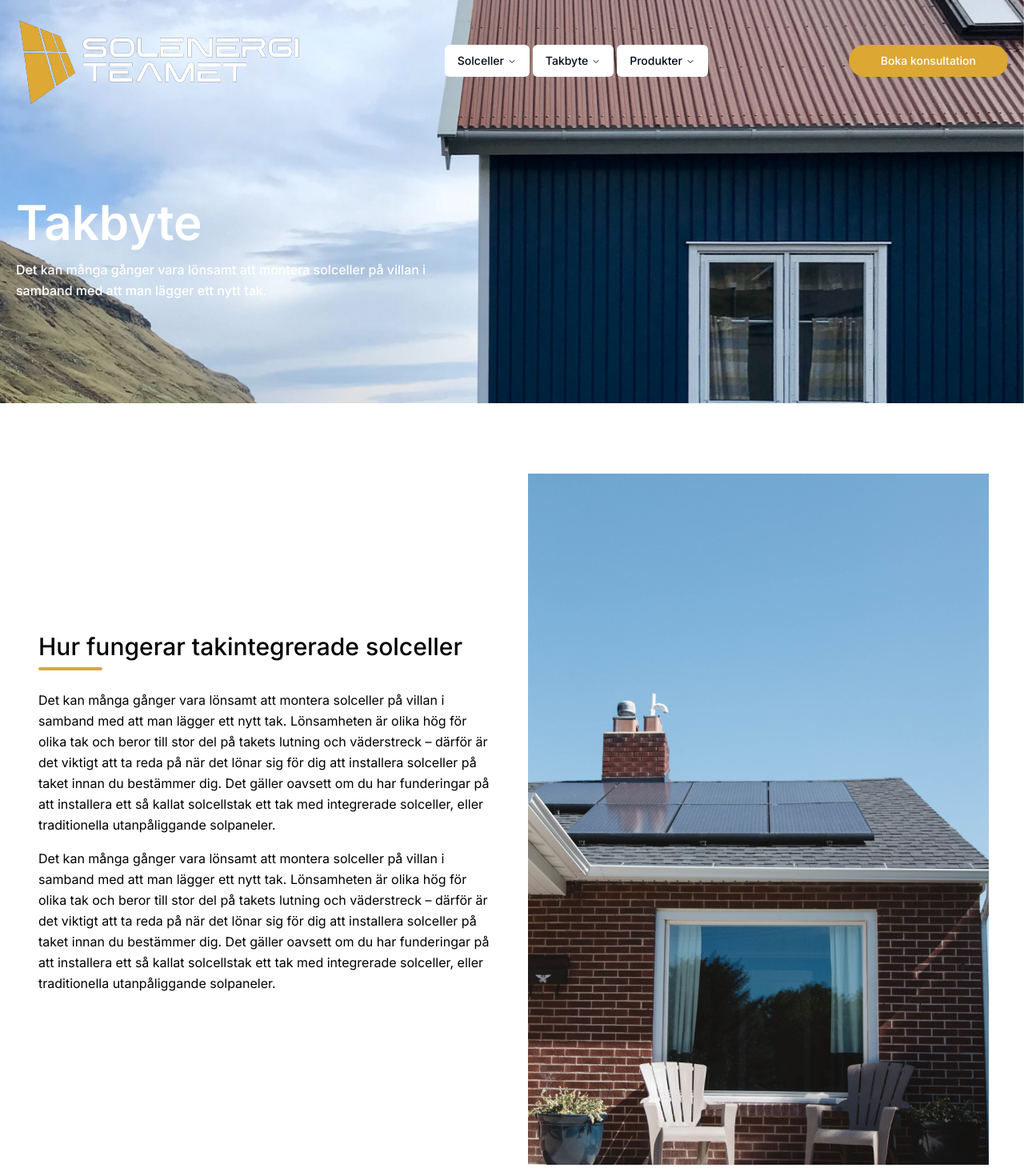
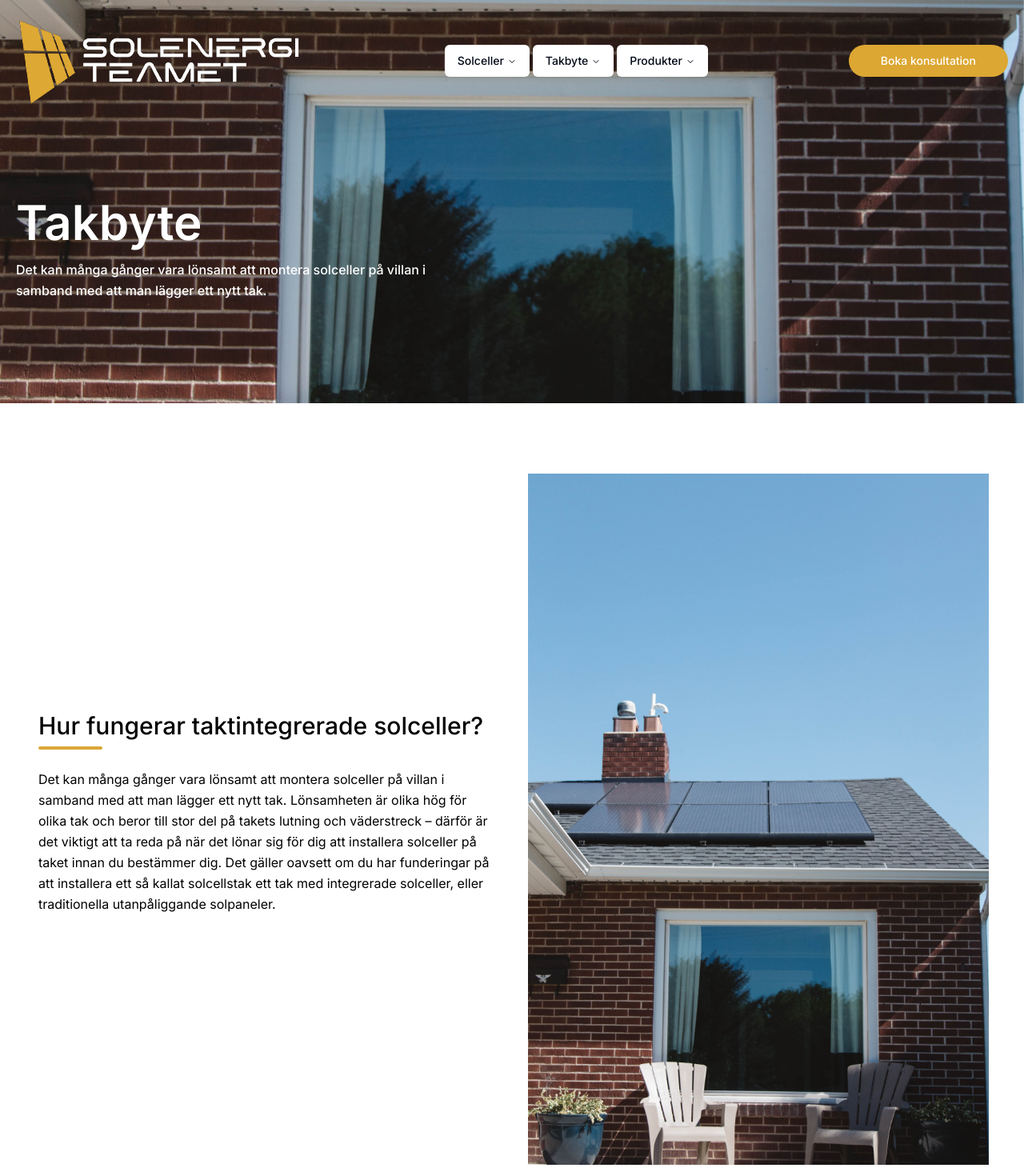
Before and after one commit to Jojaah12/solenergiteamet, a Next.js app: page /takbyte in a window 1280 px wide. Shown: the top 1470 px of the page at 80% size. Built offline with nearby package versions, Linux system fonts and the light colour scheme.

Commit message:
using data in separate file

```diff
--- /dev/null
+++ b/app/takbyte/data.ts
@@ -0,0 +1,22 @@
+interface TakbyteData {
+  id: number;
+  mainTitle: string;
+  subtitle: string;
+  image: string;
+  bodyTitle: string;
+  body: string;
+  bodyImage: string;
+}
+
+export const takbyteData: TakbyteData[] = [
+  {
+    id: 1,
+    mainTitle: "Takbyte",
+    subtitle:
+      "Det kan många gånger vara lönsamt att montera solceller på villan i samband med att man lägger ett nytt tak.",
+    image: "/images/takbyte4.jpg",
+    bodyTitle: "Hur fungerar taktintegrerade solceller?",
+    body: "Det kan många gånger vara lönsamt att montera solceller på villan i samband med att man lägger ett nytt tak. Lönsamheten är olika hög för olika tak och beror till stor del på takets lutning och väderstreck – därför är det viktigt att ta reda på när det lönar sig för dig att installera solceller på taket innan du bestämmer dig. Det gäller oavsett om du har funderingar på att installera ett så kallat solcellstak ett tak med integrerade solceller, eller traditionella utanpåliggande solpaneler.",
+    bodyImage: "/images/takbyte4.jpg",
+  },
+];
--- a/app/takbyte/page.tsx
+++ b/app/takbyte/page.tsx
@@ -1,14 +1,17 @@
 import Image from "next/image";
+import { takbyteData } from "./data";
 
 const Takbyte = () => {
   return (
-    <div>
+    <>
+      {takbyteData.map((article) => (
+        <div key={article.id}>
           <section className="flex">
             <div className="h-screen fixed top-0 left-0 w-full object-fit z-[-1]">
               <Image
                 className="opacity-16"
-            src="/images/takbyte3.jpg"
-            alt="Takbyte"
+                src={article.image}
+                alt={article.mainTitle}
                 layout="fill"
                 objectFit="cover"
                 objectPosition="bottom right"
@@ -23,14 +26,13 @@ const Takbyte = () => {
                   className="text-6xl lg:w-1/2 mb-4 font-semibold text-white"
                   data-aos="fade-up"
                 >
-              Takbyte
+                  {article.mainTitle}
                 </h1>
                 <p
                   className="mb-8 leading-relaxed font-medium lg:w-1/2 w-1/2 text-white"
                   data-aos="fade-up"
                 >
-              Det kan många gånger vara lönsamt att montera solceller på villan
-              i samband med att man lägger ett nytt tak.
+                  {article.subtitle}
                 </p>
                 <div className="flex justify-center"></div>
               </div>
@@ -41,33 +43,13 @@ const Takbyte = () => {
               <div className="flex flex-wrap w-full " data-aos="fade-up">
                 <div className="w-full mb-6 ">
                   <h1 className="sm:text-3xl text-2xl font-medium title-font mb-2 text-black">
-                Hur fungerar takintegrerade solceller
+                    {article.bodyTitle}
                   </h1>
                   <div className="h-1 w-20 bg-[#DBA737] rounded"></div>
                 </div>
                 <div className="flex-column">
                   <p className="w-full leading-relaxed text-black mb-4">
-                Det kan många gånger vara lönsamt att montera solceller på
-                villan i samband med att man lägger ett nytt tak. Lönsamheten är
-                olika hög för olika tak och beror till stor del på takets
-                lutning och väderstreck – därför är det viktigt att ta reda på
-                när det lönar sig för dig att installera solceller på taket
-                innan du bestämmer dig. Det gäller oavsett om du har funderingar
-                på att installera ett så kallat solcellstak ett tak med
-                integrerade solceller, eller traditionella utanpåliggande
-                solpaneler.
-              </p>
-
-              <p className="w-full leading-relaxed text-black mb-4">
-                Det kan många gånger vara lönsamt att montera solceller på
-                villan i samband med att man lägger ett nytt tak. Lönsamheten är
-                olika hög för olika tak och beror till stor del på takets
-                lutning och väderstreck – därför är det viktigt att ta reda på
-                när det lönar sig för dig att installera solceller på taket
-                innan du bestämmer dig. Det gäller oavsett om du har funderingar
-                på att installera ett så kallat solcellstak ett tak med
-                integrerade solceller, eller traditionella utanpåliggande
-                solpaneler.
+                    {article.body}
                   </p>
                 </div>
               </div>
@@ -75,7 +57,7 @@ const Takbyte = () => {
             <div className="container px-5 pt-16 mx-auto lg:col-start-2 lg:col-end-3 flex justify-center items-center">
               <Image
                 className=""
-            src="/images/takbyte4.jpg"
+                src={article.bodyImage}
                 alt="Takbyte"
                 layout="responsive"
                 width={400} // Adjust this width to your preferred maximum width
@@ -84,6 +66,8 @@ const Takbyte = () => {
             </div>
           </section>
         </div>
+      ))}
+    </>
   );
 };
 
```
Also changed, not shown: app/takbyte/data.js (deleted, +0 -9 lines). Lines whose indentation alone changed are shown as unchanged.
